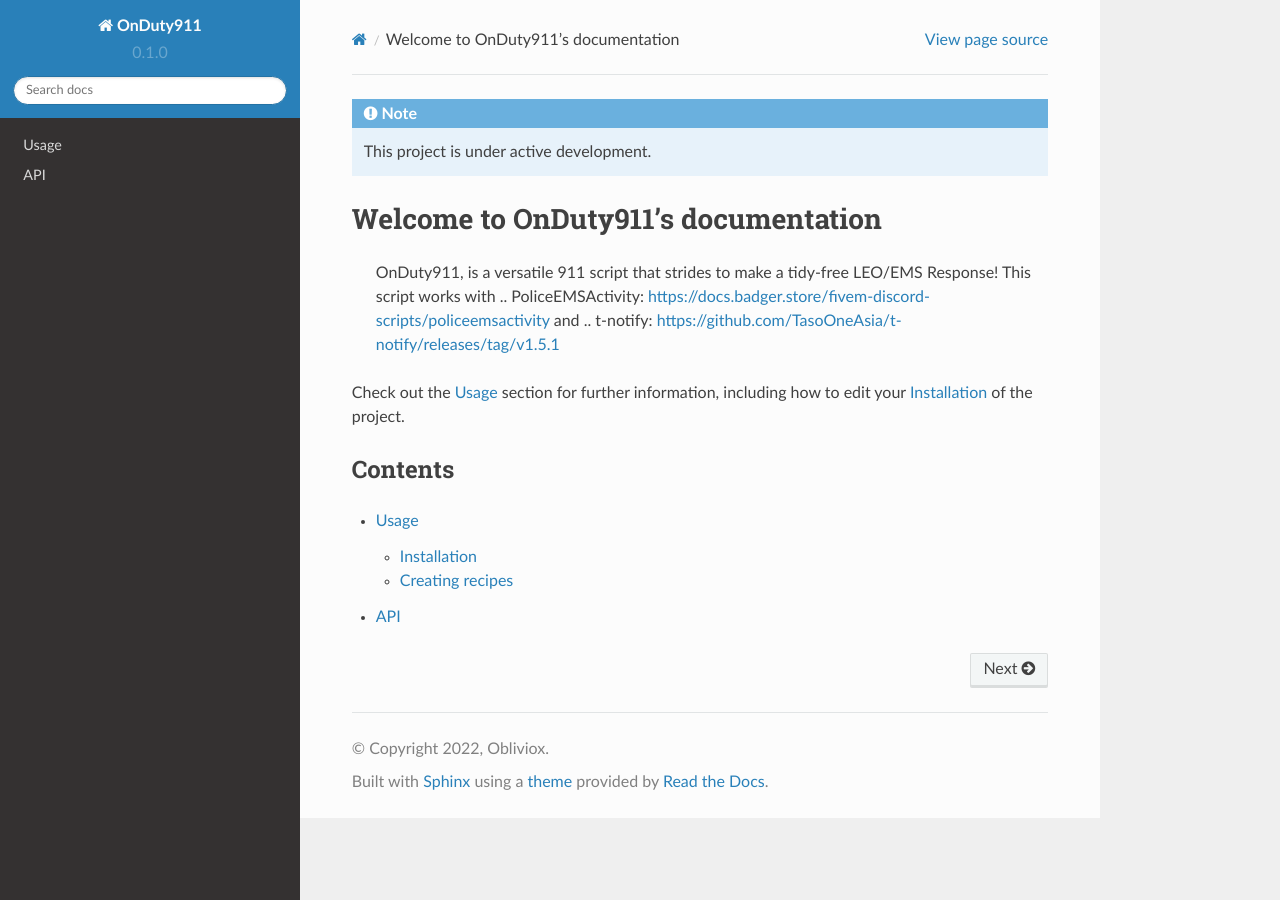
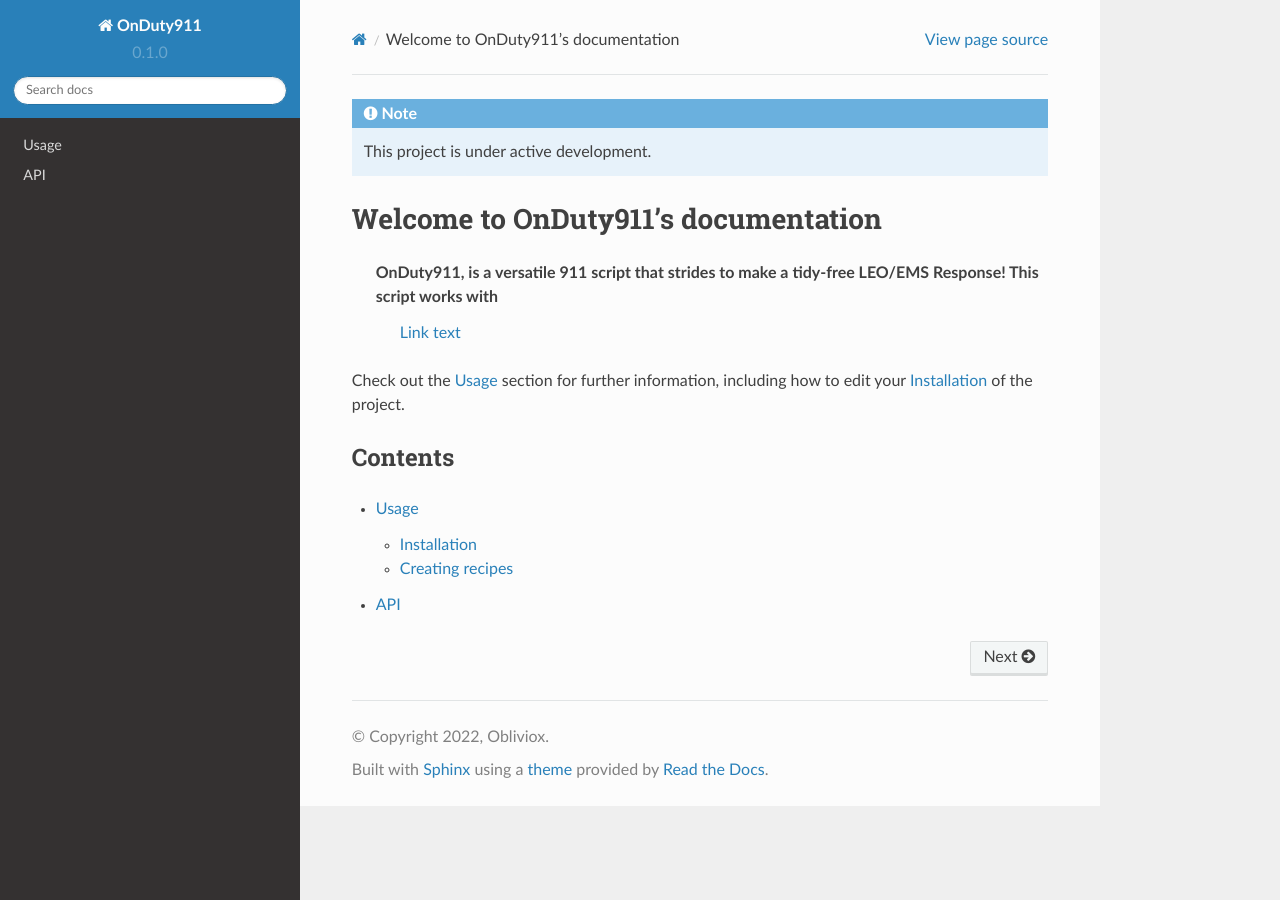
Before and after one commit to Obliviox/readthedocs, a Sphinx documentation site: the page built from docs/source/index.rst, in a window 1280 px wide. Built offline with Sphinx 7.4.7 and the Read the Docs theme 2.0.0, drawn with Linux system fonts in a browser that asks for light colours.

Commit message:
Update index.rst

```diff
--- a/docs/source/index.rst
+++ b/docs/source/index.rst
@@ -7,6 +7,7 @@
 ===================================
 
  OnDuty911, is a versatile 911 script that strides to make a tidy-free LEO/EMS Response! This script works with
+  `Link text <https://docs.badger.store/fivem-discord-scripts/policeemsactivity/>`_
  .. PoliceEMSActivity: https://docs.badger.store/fivem-discord-scripts/policeemsactivity and  .. t-notify: https://github.com/TasoOneAsia/t-notify/releases/tag/v1.5.1
 
 
```
